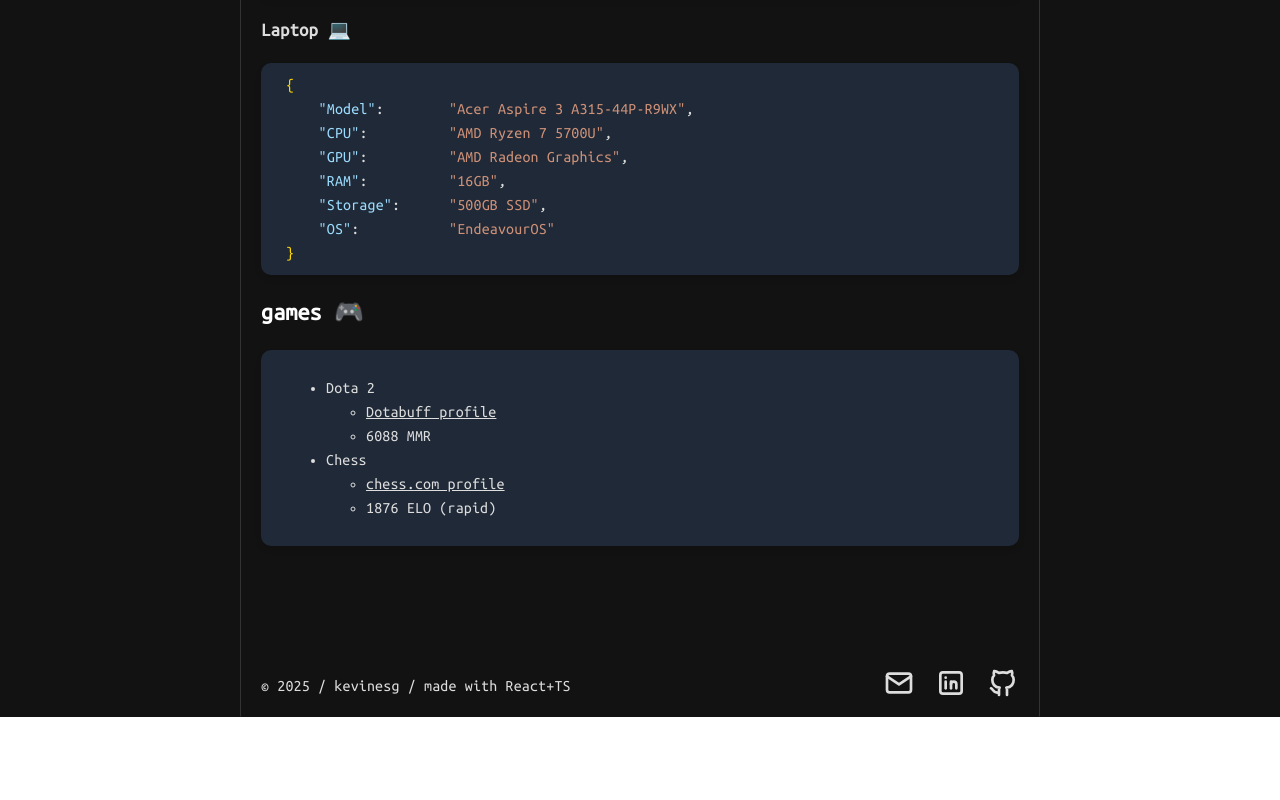
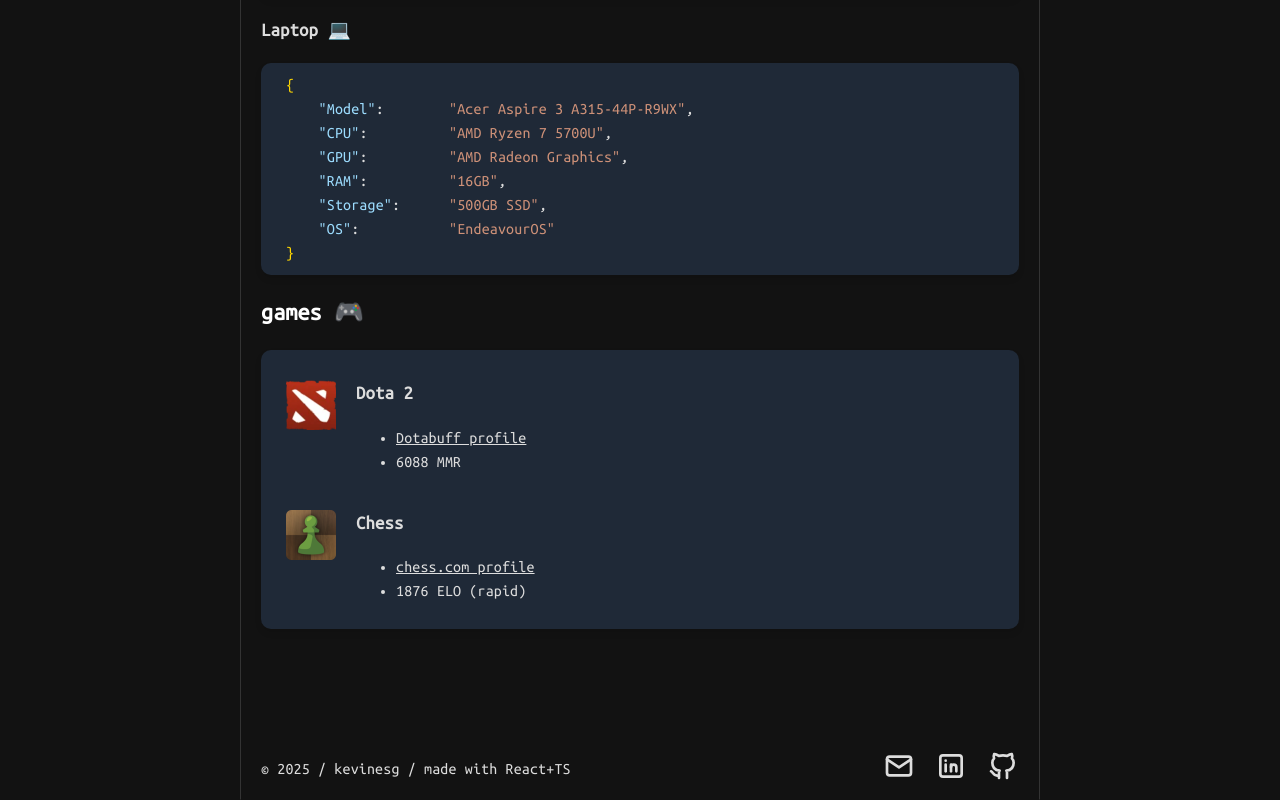
Before and after one commit to kevinesg/portfolio, a React (Vite) app: page /about in a window 1280 px wide. Shown: the part 4370-5170 px from the top of the page. Before the commit the page ends 5087 px from the top, so only its background shows below. Built offline with nearby package versions, Linux system fonts and the light colour scheme.

Commit message:
added game logos

```diff
--- a/src/pages/About.tsx
+++ b/src/pages/About.tsx
@@ -233,8 +233,15 @@
         <div className="games">
           <h2>games 🎮</h2>
           <div className="card">
-            <ul>
-              <li>Dota 2</li>
+            <div className="game-div">
+              <img
+                src="/assets/photos/games/dota2.webp"
+                alt="Dota 2"
+                title="Dota 2"
+                className="game-icon"
+              />
+              <div className="game-info">
+                <h3>Dota 2</h3>
                 <ul>
                   <li>
                     <a
@@ -247,7 +254,17 @@
                   </li>
                   <li>6088 MMR</li>
                 </ul>
-              <li>Chess</li>
+              </div>
+            </div>
+            <div className="game-div">
+              <img
+                src="/assets/photos/games/chess.webp"
+                alt="Chess"
+                title="Chess"
+                className="game-icon"
+              />
+              <div className="game-info">
+                <h3>Chess</h3>
                 <ul>
                   <li>
                     <a
@@ -260,7 +277,8 @@
                   </li>
                   <li>1876 ELO (rapid)</li>
                 </ul>
-            </ul>
+              </div>
+            </div>
           </div>
         </div>
       </div>
--- a/src/style.css
+++ b/src/style.css
@@ -532,3 +532,18 @@
 .pre {
   white-space: pre;
 }
+
+.game-icon {
+  width: 50px;
+  height: 50px;
+  margin-top: 20px;
+  margin-right: 20px;
+}
+
+.game-div {
+  display: flex;
+}
+
+.game-info {
+  background-color: var(--color-card-background);
+}
```
Also changed, not shown: public/assets/photos/games/chess.webp (added), public/assets/photos/games/dota2.webp (added). Lines whose indentation alone changed are shown as unchanged.
